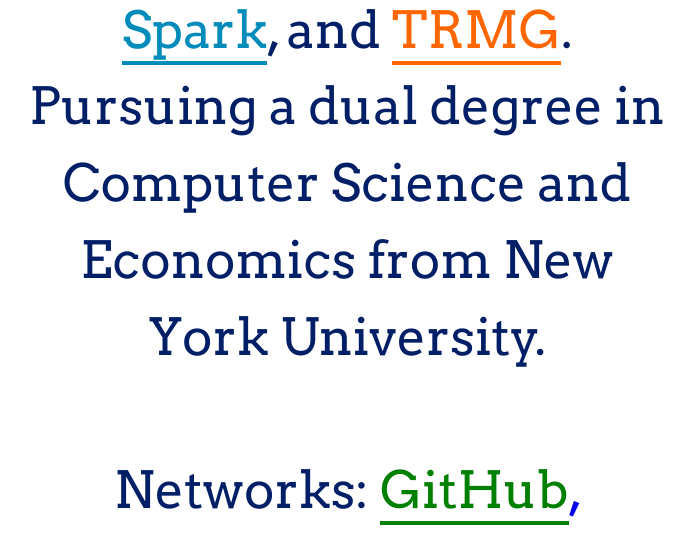
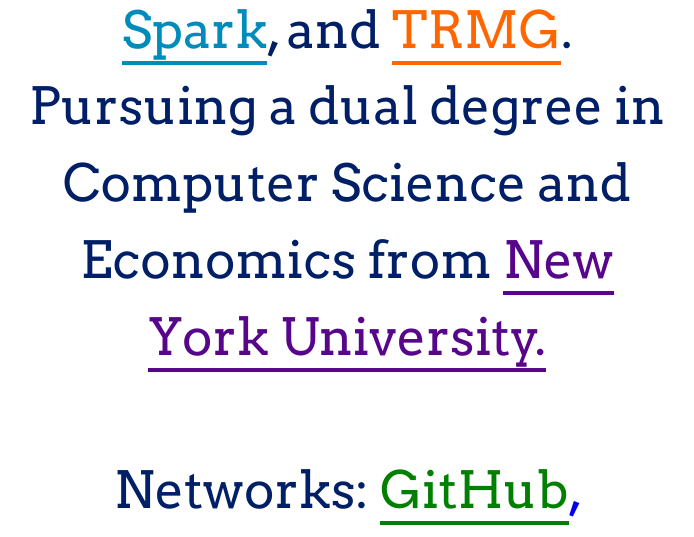
Before and after one commit to Kensworth/kenaissance, a PHP site: page /Sites/ in a window 1280 px wide. Shown: the part 386-923 px from the top of the page, without its empty margins (293-987 px from the left). Run offline with PHP 8.4, Linux system fonts and the light colour scheme; some libraries are stand-ins or nearby versions.

Commit message:
underlined NYU, cleaned files

```diff
--- a/index.php
+++ b/index.php
@@ -132,6 +132,10 @@
     color:#FF6600;
     border-bottom: .25rem solid #FF6600;
   }
+  #nyu {
+    color:#57068c;
+    border-bottom: .25rem solid #57068c;
+  }
   #github {
     color:green;
     border-bottom: .25rem solid green;
@@ -187,7 +191,7 @@ ga('send', 'pageview');
         <div class="About">
           <!-- design inspired by graham hicks -->
           <p>
-            Developer with experience at <a href = "https://www.yahoo.com"><span id = "yahoo">Yahoo</span></a>, <a href = "http://www.thesparkapp.com/"><span id = "spark">Spark</span></a>, and <a href = "http://www.therealmacgenius.com/"><span id = "trmg">TRMG</span></a>. Pursuing a dual degree in Computer Science and Economics from New York University.</p> <br />
+            Developer with experience at <a href = "https://www.yahoo.com"><span id = "yahoo">Yahoo</span></a>, <a href = "http://www.thesparkapp.com/"><span id = "spark">Spark</span></a>, and <a href = "http://www.therealmacgenius.com/"><span id = "trmg">TRMG</span></a>. Pursuing a dual degree in Computer Science and Economics from <a href = "https://www.nyu.edu"><span id = "nyu">New York University.</span></a></p> <br />
           <p>
             Networks: <a href = "https://github.com/Kensworth"><span id = "github">GitHub</span>, </a><a href = "https://www.linkedin.com/in/kennethzhang1"><span id = "linkedin">LinkedIn</span>, </a><a href = "https://instagram.com/kennaisance/"><span id = "instagram">Instagram</span>, </a><a href = "https://www.facebook.com/KennethZhang95"><span id = "facebook">Facebook</span>, </a><a href = "http://securityoverride.org/profile.php?lookup=19693"><span id = "securityoverride">SecurityOverride</span></a>
           </p>
```
